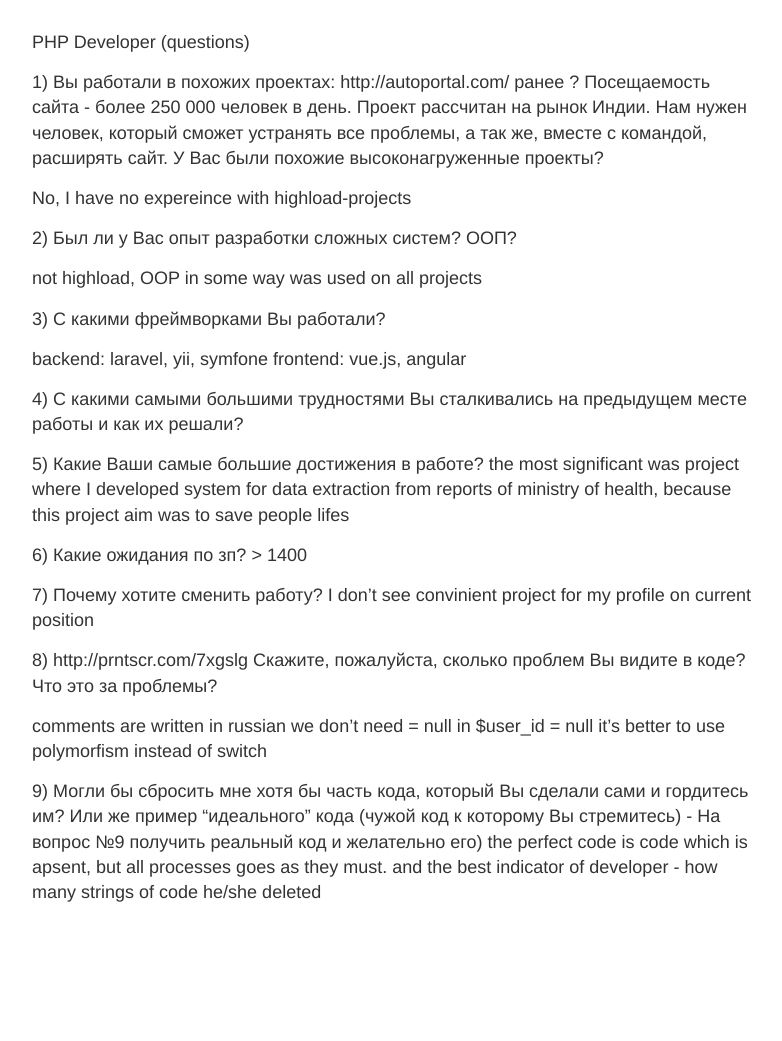
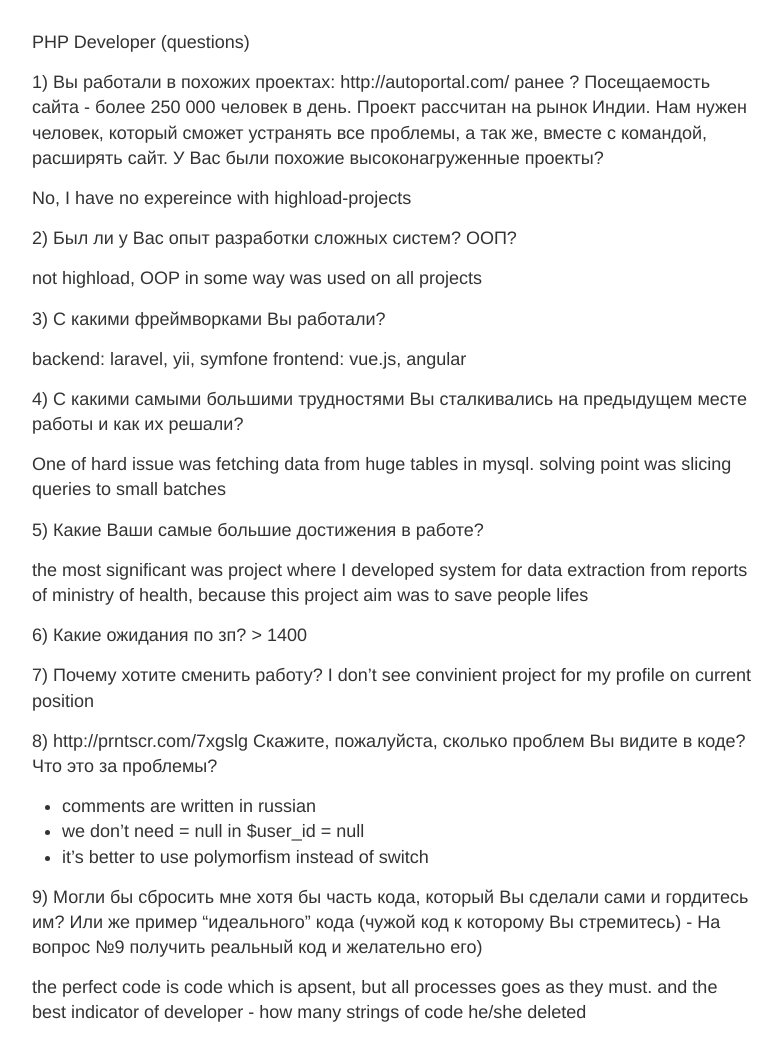
Before and after one commit to vetsinen/resume, a Jekyll site: the page built from p02.md, in a window 1280 px wide. Shown: the whole page, without its empty margins (248-1030 px from the left). Built offline with Jekyll 4.4.1, drawn with Linux system fonts in a browser that asks for light colours; our own code applies the rules of GitHub Pages for plain Markdown files; before the commit the page ends 920 px from its top, so only the background shows below that.

Commit message:
formatting

```diff
--- a/p02.md
+++ b/p02.md
@@ -1,7 +1,6 @@
 PHP Developer (questions)
 
-1) Вы работали в похожих проектах: http://autoportal.com/ ранее ?
-Посещаемость сайта - более 250 000 человек в день. Проект рассчитан на рынок Индии. Нам нужен человек, который сможет устранять все проблемы, а так же, вместе с командой, расширять сайт. У Вас были похожие высоконагруженные проекты?
+1) Вы работали в похожих проектах: http://autoportal.com/ ранее ? Посещаемость сайта - более 250 000 человек в день. Проект рассчитан на рынок Индии. Нам нужен человек, который сможет устранять все проблемы, а так же, вместе с командой, расширять сайт. У Вас были похожие высоконагруженные проекты?
 
 No, I have no expereince with highload-projects
 
@@ -16,7 +15,10 @@ frontend: vue.js, angular
 
 4) С какими самыми большими трудностями Вы сталкивались на предыдущем месте работы и как их решали?
 
+One of hard issue was fetching data from huge tables in mysql. solving point was slicing queries to small batches
+
 5) Какие Ваши самые большие достижения в работе?
+
 the most significant was project where I developed system for data extraction from reports of ministry of health, because this project aim was to save people lifes
 
 6) Какие ожидания по зп?
@@ -28,9 +30,10 @@ I don't see convinient project for my profile on current position
 8) http://prntscr.com/7xgslg
 Скажите, пожалуйста, сколько проблем Вы видите в коде? Что это за проблемы?
 
-comments are written in russian
-we don't need = null in $user_id = null
-it's better to use polymorfism instead of switch
+- comments are written in russian
+- we don't need = null in $user_id = null
+- it's better to use polymorfism instead of switch
 
 9) Могли бы сбросить мне хотя бы часть кода, который Вы сделали сами и гордитесь им? Или же пример "идеального" кода (чужой код к которому Вы стремитесь) - На вопрос №9 получить реальный код и желательно его)
+
 the perfect code is code which is apsent, but all processes goes as they must. and the best indicator of developer - how many strings of code he/she deleted
```
